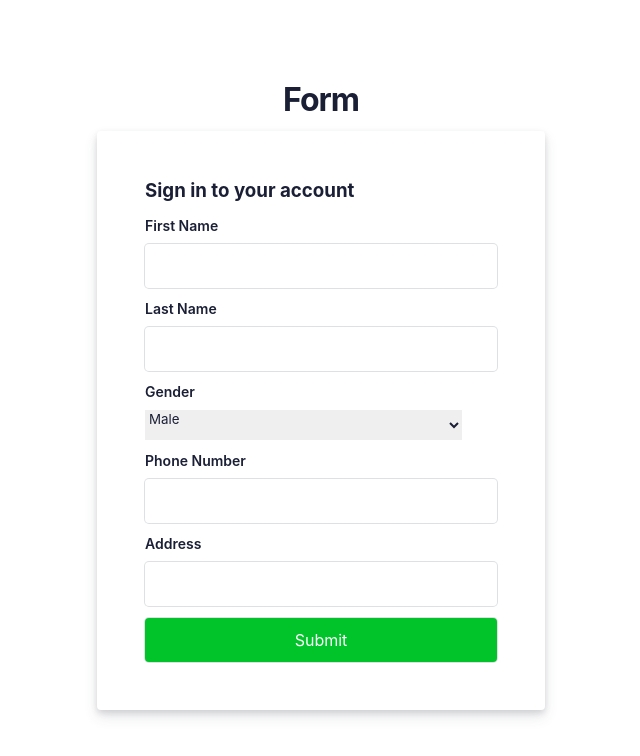
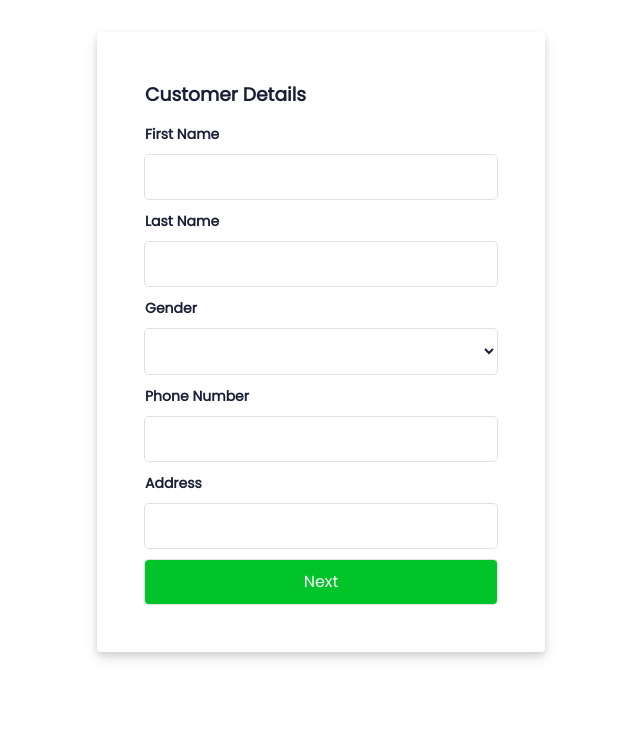
Before and after one commit to DextrousDavid/PROJECT-login-json-server-authentication-notification-full-crud-app, an Angular app: page /firstPage/first in a window 1280 px wide. Shown: the top 756 px of the page, without its empty margins (319-959 px from the left). Built offline with nearby package versions, Linux system fonts and the light colour scheme.

Commit message:
fix: item not showing up on homepage

```diff
--- a/src/app/first-page/first-page.component.html
+++ b/src/app/first-page/first-page.component.html
@@ -1,40 +1,38 @@
 <div class="login-root">
     <div class="box-root flex-flex flex-direction--column" style="min-height: 100vh;flex-grow: 1;">
         <div class="box-root padding-top--24 flex-flex flex-direction--column" style="flex-grow: 1; z-index: 9;">
-            <div class="box-root padding-top--48 padding-bottom--24 flex-flex flex-justifyContent--center">
-                <h1>Form</h1>
-            </div>
             <div class="formbg-outer">
                 <div class="formbg">
                     <div class="formbg-inner padding-horizontal--48">
-                        <h3 class="padding-bottom--15">Sign in to your account</h3>
+                        <h3 class="padding-bottom--15">Customer Details</h3>
 
-                        <form>
+                        <form [formGroup]="userForm" (ngSubmit)="formPost()">
                             <div class="field padding-bottom--24">
                                 <label for="fname">First Name</label>
-                                <input type="text" name="fname">
+                                <input type="text" formControlName="firstName">
                             </div>
                             <div class="field padding-bottom--24">
                                 <label for="lname">Last Name</label>
-                                <input type="text" name="lname">
+                                <input type="text" formControlName="lastName">
                             </div>
                             <div class="field padding-bottom--24">
                             <label for="gender">Gender</label>
-                            <select class="field padding-bottom--24">
-                                <option default value="male">Male</option>
+                            <select class="field padding-bottom--24" formControlName="gender">
+                                <option value="male">Male</option>
                                 <option value="female">Female</option>
                             </select>
                             </div>
                         <div class="field padding-bottom--24">
                             <label for="phone">Phone Number</label>
-                            <input type="text" name="phone">
+                            <input type="text" name="phone" formControlName="phoneNumber">
                         </div>
                         <div class="field padding-bottom--24">
                             <label for="address">Address</label>
-                            <input type="text" name="address">
+                            <input type="text" name="address" formControlName="address">
                         </div>
                     </form>
-                    <button (click)="routeToSecondPage()" class="btnSubmit padding-bottom--24">Submit</button>
+                    <button (click)="formPost()" class="btnSubmit padding-bottom--24">Next</button>
+                    <!-- <button (click)="routeToSecondPage()" class="btnSubmit padding-bottom--24">Next</button> -->
                     </div>
                 </div>
             </div>
--- a/src/app/first-page/first-page.component.scss
+++ b/src/app/first-page/first-page.component.scss
@@ -1,10 +1,11 @@
+@import url('https://fonts.googleapis.com/css2?family=Poppins&display=swap');
 * {
     padding: 0;
     margin: 0;
     color: #1a1f36;
     box-sizing: border-box;
     word-wrap: break-word;
-    font-family: -apple-system, BlinkMacSystemFont, Segoe UI, Roboto, Helvetica Neue, Ubuntu, sans-serif;
+    font-family: Poppins, sans-serif;
 }
 
 body {
@@ -166,7 +167,7 @@ label {
     align-items: center;
 }
 
-.field input {
+.field input, select {
     font-size: 16px;
     line-height: 28px;
     padding: 8px 16px;
@@ -203,6 +204,8 @@ label {
         rgba(0, 0, 0, 0) 0px 0px 0px 0px,
         rgba(0, 0, 0, 0) 0px 0px 0px 0px;
 }
+
+
 input[type="submit"] {
     background-color: rgb(84, 105, 212);
     box-shadow: rgba(0, 0, 0, 0) 0px 0px 0px 0px,
@@ -215,15 +218,6 @@ input[type="submit"] {
     color: #fff;
     font-weight: 600;
     cursor: pointer;
-}
-
-select {
-    display: block;
-    width: 90%;
-    padding: 0;
-    border: none;
-    outline: none;
-    box-sizing: border-box;
 }
 
 .field-checkbox input {
--- a/src/app/first-page/first-page.component.ts
+++ b/src/app/first-page/first-page.component.ts
@@ -1,17 +1,54 @@
-import { Component } from '@angular/core';
+import { Component, OnInit } from '@angular/core';
 import { Router } from '@angular/router';
 import { ActivatedRoute } from '@angular/router';
+import { FormGroup, FormControl, Validators } from '@angular/forms';
+import { User, UserInterface } from '../models/user';
+import { UserTransmitterService } from '../services/user-transmitter.service';
+
 
 @Component({
   selector: 'app-first-page',
   templateUrl: './first-page.component.html',
   styleUrls: ['./first-page.component.scss']
 })
-export class FirstPageComponent {
-  constructor(private router: Router, private route: ActivatedRoute) {
+export class FirstPageComponent implements OnInit {
+  userForm!: FormGroup;
+  users: User[] | any = [];
+  userInterface: UserInterface = {
+    firstName: '',
+    lastName: '',
+    address: '',
+    gender: '',
+    phoneNumber: '',
+  }
 
-  }
+  constructor(private router: Router, private route: ActivatedRoute, private service: UserTransmitterService) { }
+
+  // ConsoleForm
+
   routeToSecondPage() {
     this.router.navigate(['/secondPage/second'])
   }
+
+
+  formPostInterface() {
+    this.userForm = new FormGroup({
+      firstName: new FormControl('', [Validators.required]),
+      lastName: new FormControl('', [Validators.required]),
+      address: new FormControl('', [Validators.required]),
+      phoneNumber: new FormControl('', [Validators.required]),
+      gender: new FormControl('', [Validators.required]),
+    })
+  }
+
+  formPost() {
+    this.users = this.userForm.value;
+    this.service.setFormObservable(this.users);
+    this.router.navigate(['/secondPage/second'], {relativeTo: this.route});
+    console.log('UserInterface>>', this.users);
+  }
+
+  ngOnInit(): void {
+    this.formPostInterface()
+  }
 }
--- a/src/app/first-page/first-page.module.ts
+++ b/src/app/first-page/first-page.module.ts
@@ -3,6 +3,8 @@ import { CommonModule } from '@angular/common';
 
 import { FirstPageRoutingModule } from './first-page-routing.module';
 import { FirstPageComponent } from './first-page.component';
+import { ReactiveFormsModule } from '@angular/forms';
+
 
 
 @NgModule({
@@ -11,7 +13,8 @@ import { FirstPageComponent } from './first-page.component';
   ],
   imports: [
     CommonModule,
-    FirstPageRoutingModule
+    FirstPageRoutingModule,
+    ReactiveFormsModule
   ]
 })
 export class FirstPageModule { }
--- /dev/null
+++ b/src/app/models/user.ts
@@ -0,0 +1,17 @@
+export class User {
+    constructor(
+        public firstName: string,
+        public lastName: string,
+        public address: string,
+        public phoneNumber: string,
+        public gender: string,
+    ) {}
+}
+
+export interface UserInterface {
+    firstName: string,
+    lastName: string,
+    address: string,
+    phoneNumber: string,
+    gender: string
+}
--- a/src/app/second-page/second-page.component.html
+++ b/src/app/second-page/second-page.component.html
@@ -8,28 +8,20 @@
             <th>Phone Number</th>
             <th>Address</th>
             <th>Delete Row</th>
+            <th>{{this.users | json}}</th>
         </tr>
     </thead>
     <tbody>
-        <tr>
-            <td>1</td>
-            <td>elem</td>
-            <td>elem</td>
-            <td>elem</td>
-            <td>elem</td>
-            <td>elem</td>
-            <td>X</td>
-        </tr>
-        <tr class="active-row">
-            <td>2</td>
-            <td>elem</td>
-            <td>elem</td>
-            <td>elem</td>
-            <td>elem</td>
-            <td>elem</td>
-            <td>X</td>
-        </tr>
-        <!-- and so on... -->
+        <tr *ngFor="let user of users; let id = index">
+            <td>{{id + 1}}</td>
+            <td>{{user.firstName}}</td>
+            <td>{{user.lastName}}</td>
+            <td>{{user.gender}}</td>
+            <td>{{user.phoneNumber}}</td>
+            <td>{{user.address}}</td>
+            <td class="delete-row">Delete Row</td>
+        </tr><!-- and so on... -->
+        <br>
     </tbody>
-    <button (click)="routeToFirstPage()" class="btnSubmit padding-bottom--24">Go back</button>
-</table>
+</table><br>
+<button (click)="routeToFirstPage()" class="btnSubmit padding-bottom--24">Go back</button>
--- a/src/app/second-page/second-page.component.scss
+++ b/src/app/second-page/second-page.component.scss
@@ -1,8 +1,11 @@
+@import url('https://fonts.googleapis.com/css2?family=Poppins&display=swap');
+
+
 .styled-table {
     border-collapse: collapse;
     margin: 25px 0;
     font-size: 0.9em;
-    font-family: sans-serif;
+    font-family: Poppins, sans-serif;
     min-width: 400px;
     box-shadow: 0 0 20px rgba(0, 0, 0, 0.15);
     margin-left: auto;
@@ -56,3 +59,7 @@
         rgba(0, 0, 0, 0) 0px 0px 0px 0px,
         rgba(0, 0, 0, 0) 0px 0px 0px 0px;
 }
+
+.delete-row {
+    color: red;
+}
--- a/src/app/second-page/second-page.component.ts
+++ b/src/app/second-page/second-page.component.ts
@@ -1,17 +1,39 @@
-import { Component } from '@angular/core';
+import { Component, OnInit } from '@angular/core';
 import { Router } from '@angular/router';
 import { ActivatedRoute } from '@angular/router';
+import { UserTransmitterService } from '../services/user-transmitter.service';
+import { Subscription, debounceTime } from 'rxjs'
+import { User } from '../models/user';
 
 @Component({
   selector: 'app-second-page',
   templateUrl: './second-page.component.html',
   styleUrls: ['./second-page.component.scss']
 })
-export class SecondPageComponent {
- constructor(private router: Router, private route: ActivatedRoute) {
+export class SecondPageComponent implements OnInit {
 
-  }
+  getFormValues$!: Subscription;
+  users: User[] = [];
+  constructor(private router: Router, private route: ActivatedRoute, private service: UserTransmitterService) {}
+
+  // routes you to first page
   routeToFirstPage() {
     this.router.navigate(['/firstPage/first'])
   }
+
+  ngOnInit(): void {
+    this.getFormValues$ = this.service.getFormObservable().pipe(debounceTime(200)).subscribe({
+      next: (elem: any) => {
+        console.log('Form Values 123>>', elem);
+        this.users = elem;
+        console.log('Table Values>>', this.users);
+      },
+      error: (error: any) => {
+        console.error('Error from API>>',error)
+      },
+      complete: () => console.info('Form Values have entered the array>>')
+    })
+  }
+
+
 }
--- /dev/null
+++ b/src/app/services/user-transmitter.service.ts
@@ -0,0 +1,21 @@
+import { Injectable } from '@angular/core';
+import { UserInterface } from '../models/user';
+import { Observable, Subject } from 'rxjs';
+
+@Injectable({
+  providedIn: 'root'
+})
+export class UserTransmitterService {
+private userFormService$ = new Subject<any>()
+
+  constructor() { }
+
+  setFormObservable(user: []) {
+    this.userFormService$.next(user);
+    console.log('User in Observable>>', user);
+  }
+
+  getFormObservable(): Observable<any>{
+    return this.userFormService$.asObservable()
+  }
+}
```
Also changed, not shown: 1 other file (tests, documents, lock files or other folders).
